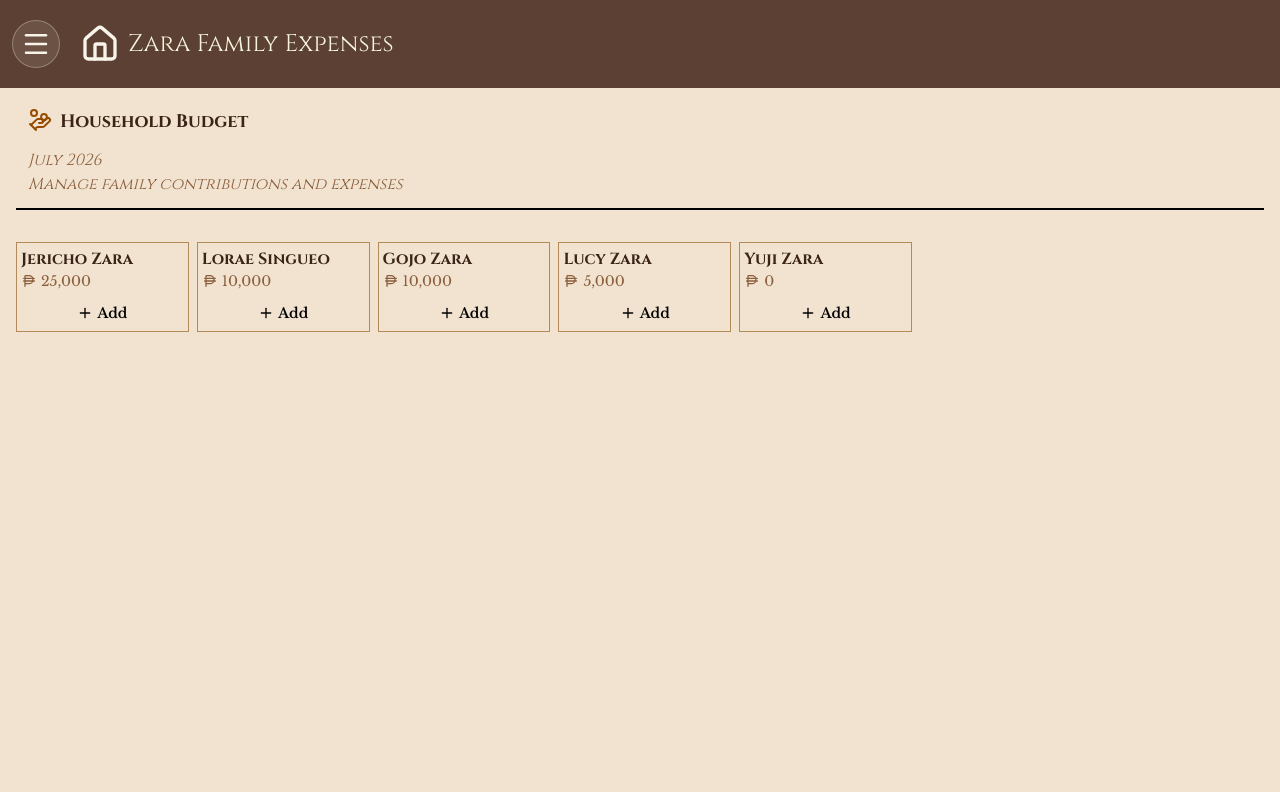
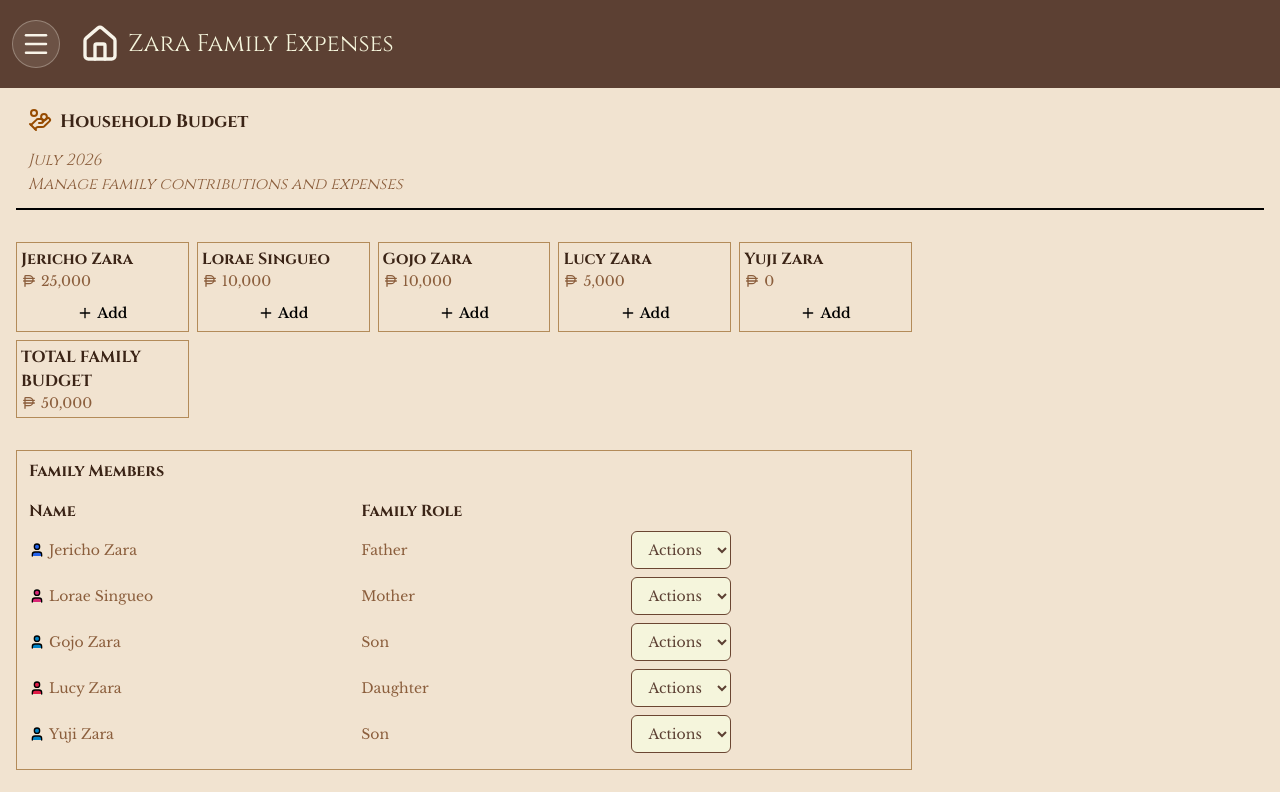
Before and after one commit to Jericho0909/home-expense-tracker, a Next.js app: page /budgetSetting in a window 1280 px wide. Shown: the top 792 px of the page. Built offline with nearby package versions, Linux system fonts and the light colour scheme; a web font is replaced by a local one.

Commit message:
refactor: improve Table reusability and update FamilyRole member types

```diff
--- a/app/(root)/[expenses]/familyexpenses/page.tsx
+++ b/app/(root)/[expenses]/familyexpenses/page.tsx
@@ -4,7 +4,7 @@ import { useContext, useEffect } from "react"
 import ExpensesSectionContext from "@/app/context/expensesSectionContext"
 import ButtonModal from "@/app/components/ButtonModal"
 import SummaryCardContent from "@/app/components/SummaryCardContent"
-import BillsTable from "@/app/components/BillsTable"
+import Table from "@/app/components/Table"
 import { FamilyExpensesData } from "@/app/constant/expensesData"
 import { HouseHeart, PhilippinePeso } from 'lucide-react';
 import type { SummaryType,
@@ -204,7 +204,7 @@ const FamilyExpenses = () => {
                     </span>
                 </div>
                 <div className="block w-auto min-h-48 p-1">
-                    <BillsTable
+                    <Table
                         data={FamilyExpenses}
                         columns={FamilyExpensesColumn}
                     />
--- a/app/(root)/[expenses]/foodandhouse/page.tsx
+++ b/app/(root)/[expenses]/foodandhouse/page.tsx
@@ -4,7 +4,7 @@ import { useContext, useEffect } from "react"
 import ExpensesSectionContext from "@/app/context/expensesSectionContext"
 import ButtonModal from "@/app/components/ButtonModal"
 import SummaryCardContent from "@/app/components/SummaryCardContent"
-import BillsTable from "@/app/components/BillsTable"
+import Table from "@/app/components/Table"
 import { FoodHouseholdData } from "@/app/constant/expensesData"
 import type { TableColumn,
     FoodHouseholdExpense,
@@ -196,7 +196,7 @@ const FoodAndHousePage = () => {
                     </span>
                 </div>
                 <div className="block w-auto min-h-48 p-1">
-                    <BillsTable
+                    <Table
                         data={FoodAndHouseExpenses}
                         columns={FoodAndHouseColumn}
                     />
--- a/app/(root)/[expenses]/health/page.tsx
+++ b/app/(root)/[expenses]/health/page.tsx
@@ -4,7 +4,7 @@ import { useContext, useEffect } from "react"
 import ExpensesSectionContext from "@/app/context/expensesSectionContext"
 import ButtonModal from "@/app/components/ButtonModal"
 import SummaryCardContent from "@/app/components/SummaryCardContent"
-import BillsTable from "@/app/components/BillsTable"
+import Table from "@/app/components/Table"
 import { HealthData } from "@/app/constant/expensesData"
 import { Heart, PhilippinePeso } from 'lucide-react';
 import type { TableColumn,
@@ -191,7 +191,7 @@ const Health = () => {
                     </span>
                 </div>
                 <div className="block w-auto min-h-48 p-1">
-                    <BillsTable
+                    <Table
                         data={HealthExpenses}
                         columns={HealthColumn}
                     />
--- a/app/(root)/[expenses]/housemaintenance/page.tsx
+++ b/app/(root)/[expenses]/housemaintenance/page.tsx
@@ -5,7 +5,7 @@ import ExpensesSectionContext from "@/app/context/expensesSectionContext"
 import { Hammer } from 'lucide-react';
 import ButtonModal from "@/app/components/ButtonModal";
 import SummaryCardContent from "@/app/components/SummaryCardContent"
-import BillsTable from "@/app/components/BillsTable";
+import Table from "@/app/components/Table";
 import { HouseMaintenanceData } from "@/app/constant/expensesData"
 import { PhilippinePeso } from 'lucide-react';
 import type { TableColumn,
@@ -205,7 +205,7 @@ const HouseMaintenance = () => {
                     </span>
                 </div>
                 <div className="block w-auto min-h-48 p-1">
-                    <BillsTable
+                    <Table
                         data={HouseMaintenanceExpenses}
                         columns={HouseMaintenanceColumn}
                     />
--- a/app/(root)/[expenses]/otherexpenses/page.tsx
+++ b/app/(root)/[expenses]/otherexpenses/page.tsx
@@ -4,7 +4,7 @@ import { useContext, useEffect } from "react"
 import ExpensesSectionContext from "@/app/context/expensesSectionContext"
 import ButtonModal from "@/app/components/ButtonModal";
 import SummaryCards from "@/app/components/SummaryCard";
-import BillsTable from "@/app/components/BillsTable";
+import Table from "@/app/components/Table";
 import { OtherExpensesData } from "@/app/constant/expensesData"
 import { ReceiptText, PhilippinePeso } from 'lucide-react';
 import type { TableColumn, OtherExpense} from "@/app/type/model"
@@ -224,7 +224,7 @@ const OtherExpenses = () => {
                     </span>
                 </div>
                 <div className="block w-auto min-h-48 p-1">
-                    <BillsTable
+                    <Table
                         data={OtherExpenses}
                         columns={OtherExpensesColumn}
                     />
--- a/app/(root)/[expenses]/transportation/page.tsx
+++ b/app/(root)/[expenses]/transportation/page.tsx
@@ -4,7 +4,7 @@ import { useContext, useEffect } from "react"
 import ExpensesSectionContext from "@/app/context/expensesSectionContext"
 import ButtonModal from "@/app/components/ButtonModal"
 import SummaryCardContent from "@/app/components/SummaryCardContent"
-import BillsTable from "@/app/components/BillsTable"
+import Table from "@/app/components/Table"
 import { Car,
     PhilippinePeso,
 } from 'lucide-react';
@@ -178,7 +178,7 @@ const Transportation = () => {
                     </span>
                 </div>
                 <div className="block w-auto min-h-48 p-1">
-                    <BillsTable
+                    <Table
                         data={transportationExpenses}
                         columns={TransportationColumn}
                     />
--- a/app/(root)/[expenses]/utilities/page.tsx
+++ b/app/(root)/[expenses]/utilities/page.tsx
@@ -11,7 +11,7 @@ import {
     PhilippinePeso,
     Circle
 } from "lucide-react";
-import BillsTable from "@/app/components/BillsTable";
+import Table from "@/app/components/Table";
 import formatBillingPeriod from "@/app/utils/formatBillingPeriod";
 import { UtilityBillIcons, StatusIcons, StatusColor } from "@/app/constant/billIcons";
 
@@ -173,7 +173,7 @@ const UtilitiesPage = () => {
                     </span>
                 </div>
                 <div className="block w-auto min-h-48 p-1">
-                    <BillsTable
+                    <Table
                         data={utilitiesExpenses}
                         columns={utilitiesColumn}
                     />
--- a/app/(root)/budgetSetting/page.tsx
+++ b/app/(root)/budgetSetting/page.tsx
@@ -3,8 +3,16 @@
 import { useContext, useEffect } from "react"
 import ExpensesSectionContext from "@/app/context/expensesSectionContext";
 import Card from "@/app/components/Card";
+import Table from "@/app/components/Table";
 import { MembersData } from "@/app/constant/expensesData";
-import { HandCoins } from 'lucide-react';
+import type { TableColumn,
+    Member,
+    FamilyRole
+} from "@/app/type/model";
+import { HandCoins,
+    PhilippinePeso,
+    User
+} from 'lucide-react';
 
 const BudgerSettingPage = () => {
     const { setActiveSection } = useContext(ExpensesSectionContext)!
@@ -13,6 +21,38 @@ const BudgerSettingPage = () => {
         year: "numeric",
     })
 
+    const FamilyRoleColor: Record<FamilyRole, string> = {
+        Father: "#2563EB",
+        Mother: "#DB2777",
+        Son: "#0284C7",
+        Daughter: "#E11D48",
+        Grandfather: "#D97706",
+        Grandmother: "#7E22CE",
+        Uncle: "#16A34A",
+        Aunt: "#C026D3",
+        Other: "#6B7280",
+    };
+
+    const totalBudget = MembersData.reduce((total, member) => total + member.money, 0)
+
+    const MemberColumn: TableColumn<Member>[] = [
+        {
+            label: "Name",
+            render: (item) =>
+                <span className="flex items-center gap-1">
+                    <User size={16} color="black" fill={`${FamilyRoleColor[item.familyRole]}`}/>
+                    {item.name}
+                </span>
+        },
+        {
+            label: "Family Role",
+            render: (item) =>
+                <span className="flex items-center gap-1">
+                    {item.familyRole}
+                </span>
+        }
+
+    ]
 
     useEffect(() => {
         setActiveSection("BudgetSetting")
@@ -54,6 +94,38 @@ const BudgerSettingPage = () => {
                         money={member.money}
                     />
                 ))}
+                <div className="flex justify-start flex-col p-1 border border-[#B38B59] w-full ">
+                    <span
+                        className="font-bold text-[#3B2416] text-base"
+                        style={{ fontFamily: "var(--font-cinzel)"}}
+                    >
+                        TOTAL FAMILY BUDGET
+                    </span>
+                    <span
+                        className="flex items-center gap-1 text-[#8B5E3C] text-sm"
+                        style={{ fontFamily: "var(--font-libre-baskerville)"}}
+                    >
+                        <PhilippinePeso size={16}/>
+                        {totalBudget.toLocaleString("en-US")}
+                    </span>
+                </div>
+            </div>
+
+            <div className="w-4xl h-auto py-1 px-2 border border-[#B38B59] mb-8">
+                <div className="flex flex-col p-1 w-">
+                    <span
+                        className="font-bold text-[#3B2416]"
+                        style={{ fontFamily: "var(--font-cinzel)"}}
+                    >
+                        Family Members
+                    </span>
+                </div>
+                <div className="block w-auto min-h-48 p-1">
+                    <Table
+                        data={MembersData}
+                        columns={MemberColumn}
+                    />
+                </div>
             </div>
         </section>
     )
--- a/app/components/BillsTable.tsx
+++ b/app/components/Table.tsx
@@ -1,14 +1,14 @@
 import type { TableColumn } from "../type/model"
 
-interface ExpensesTableProps<T extends { id: number }> {
+interface TableProps<T extends { id: number }> {
     data: T[];
     columns: TableColumn<T>[];
 }
 
-const BillsTable = <T extends { id: number }>({
+const Table = <T extends { id: number }>({
     data,
     columns,
-}: ExpensesTableProps<T>) => {
+}: TableProps<T>) => {
     return (
         <table className="w-full border-separate border-spacing-y-2">
             <thead>
@@ -74,4 +74,4 @@ const BillsTable = <T extends { id: number }>({
     );
 };
 
-export default BillsTable
+export default Table
--- a/app/constant/expensesData.ts
+++ b/app/constant/expensesData.ts
@@ -649,32 +649,36 @@ export const MembersData: Member[] = [
     {
         id: 1,
         name: "Jericho Zara",
+        familyRole: "Father",
         money: 25000,
         createdAt: "2026-07-01",
     },
     {
         id: 2,
         name: "Lorae Singueo",
+        familyRole: "Mother",
         money: 10000,
         createdAt: "2026-07-01",
     },
     {
         id: 3,
         name: "Gojo Zara",
+        familyRole: "Son",
         money: 10000,
         createdAt: "2026-07-01",
     },
     {
         id: 4,
         name: "Lucy Zara",
+        familyRole: "Daughter",
         money: 5000,
         createdAt: "2026-07-01",
     },
     {
         id: 5,
         name: "Yuji Zara",
+        familyRole: "Son",
         money: 0,
         createdAt: "2026-07-01",
     },
-
-]
+];
--- a/app/type/model.ts
+++ b/app/type/model.ts
@@ -105,6 +105,17 @@ export type OtherExpenseCategory =
     | "Fees"
     | "Services"
 
+export type FamilyRole =
+  | "Father"
+  | "Mother"
+  | "Son"
+  | "Daughter"
+  | "Grandfather"
+  | "Grandmother"
+  | "Uncle"
+  | "Aunt"
+  | "Other";
+
 export type StatusType =
     | "Paid"
     | "Pending"
@@ -190,6 +201,7 @@ export type ExpenseData =
 export type Member = {
     id: number;
     name: string;
+    familyRole: FamilyRole;
     money: number;
     createdAt: string;
 }
```
